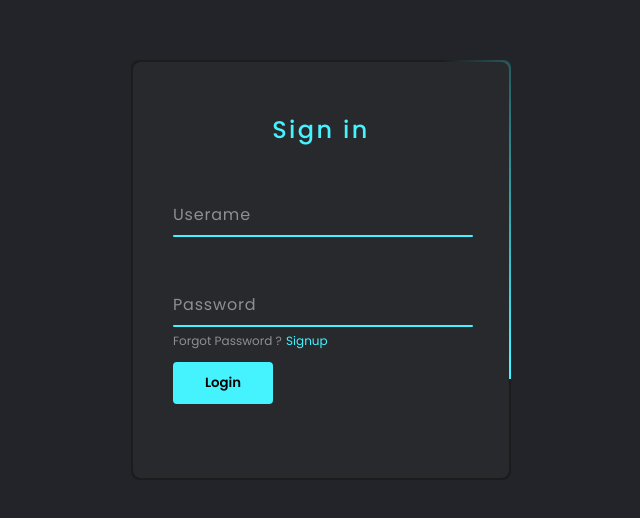
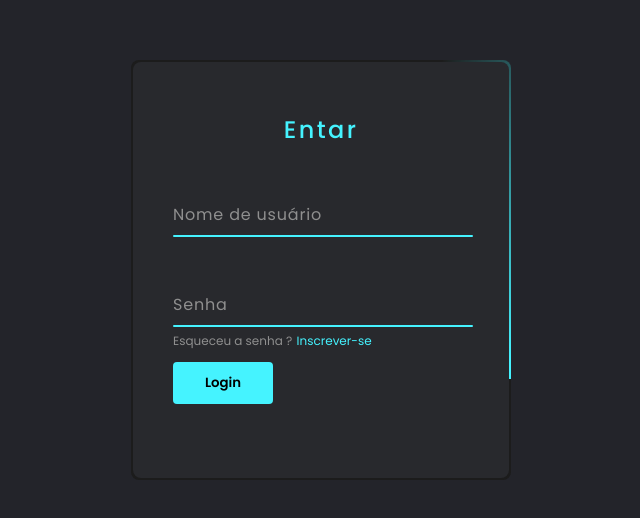
Before and after one commit to JairClass/Formulario-de-Login-Animado, a plain HTML site: page index.html in a window 1280 px wide. Shown: the part 130-648 px from the top of the page, without its empty margins (319-959 px from the left). Drawn offline with Linux system fonts and the light colour scheme.

Commit message:
refactor: alter index.html and style.css

```diff
--- a/index.html
+++ b/index.html
@@ -8,20 +8,20 @@
 <body>
 	<div class="box">
 		<form autocomplete="off">
-			<h2>Sign in</h2>
+			<h2>Entar</h2>
 			<div class="inputBox">
 				<input type="text" required="required">
-				<span>Userame</span>
+				<span>Nome de usuário</span>
 				<i></i>
 			</div>
 			<div class="inputBox">
 				<input type="password" required="required">
-				<span>Password</span>
+				<span>Senha</span>
 				<i></i>
 			</div>
 			<div class="links">
-				<a href="#">Forgot Password ?</a>
-				<a href="#">Signup</a>
+				<a href="#">Esqueceu a senha ?</a>
+				<a href="#">Inscrever-se</a>
 			</div>
 			<input type="submit" value="Login">
 		</form>
--- a/style.css
+++ b/style.css
@@ -168,6 +168,6 @@ input[type="submit"]{
 	margin-top: 10px;
 }
 
-input[type="submit"]:active {
+input[type="submit"]:active{
 	opacity: 0.8;
 }
```
